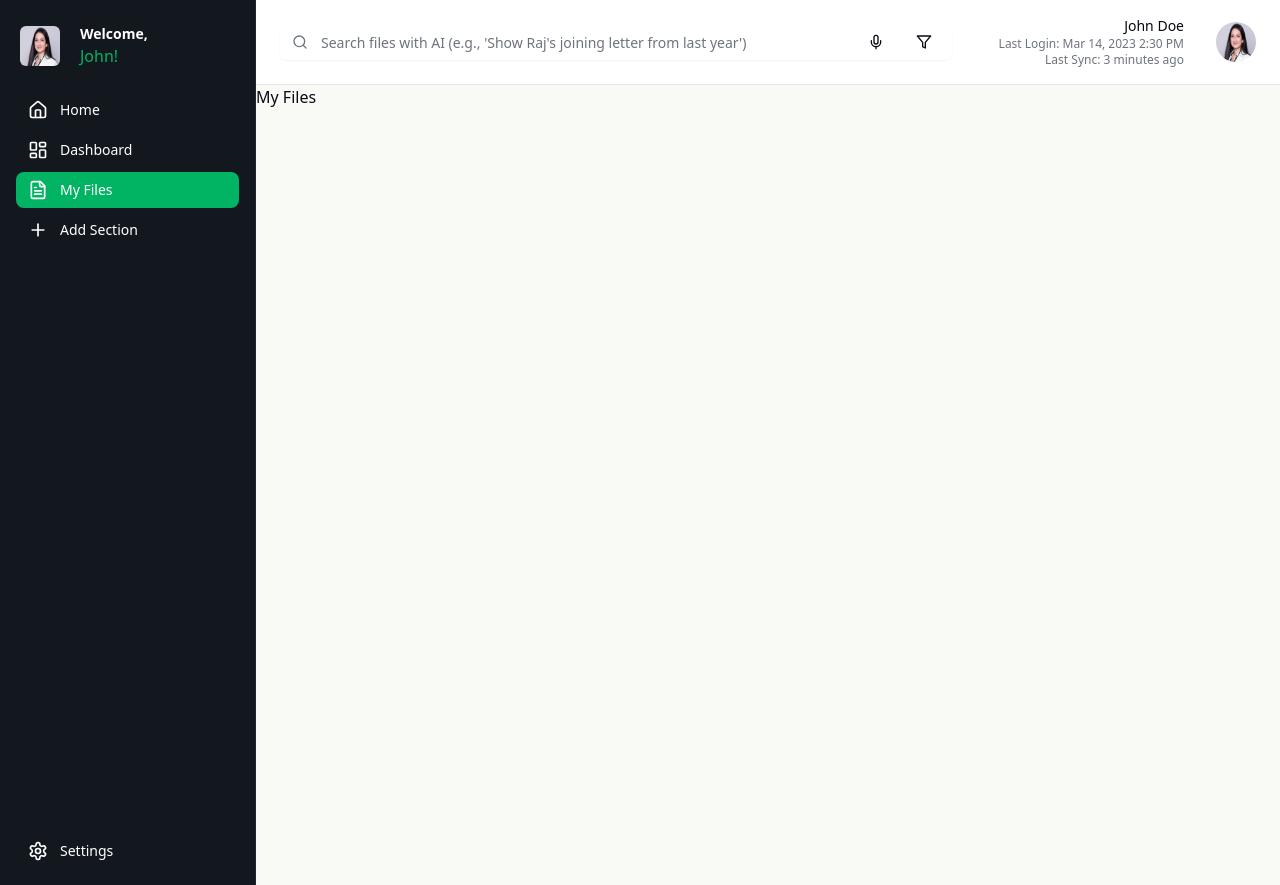
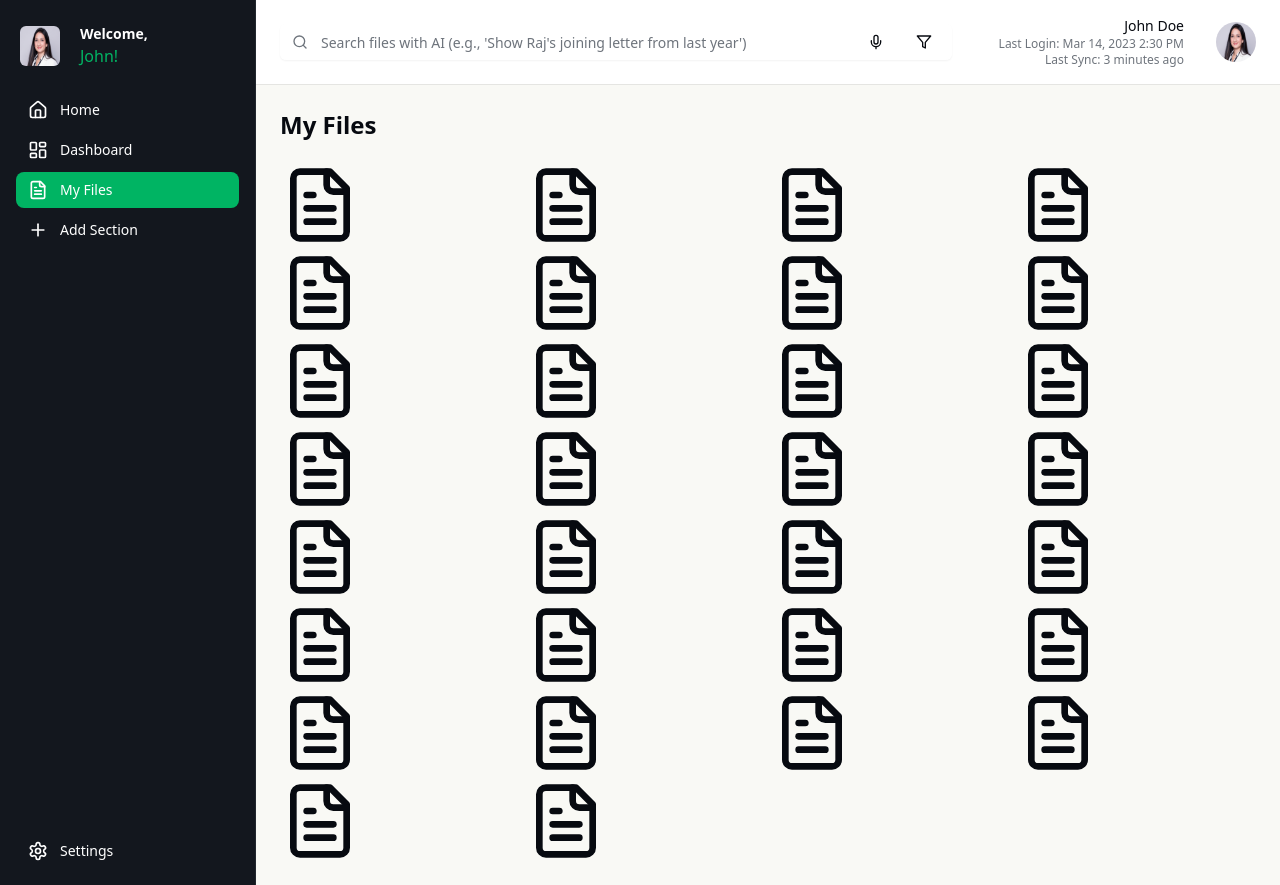
Before and after one commit to durga0702/file-storage, an Angular app: page /myfiles in a window 1280 px wide. Built offline with nearby package versions, Linux system fonts and the light colour scheme.

Commit message:
file works

```diff
--- a/src/app/app.component.html
+++ b/src/app/app.component.html
@@ -94,7 +94,8 @@
           <rect width="7" height="9" x="14" y="12" rx="1"></rect>
           <rect width="7" height="5" x="3" y="16" rx="1"></rect>
         </svg>Dashboard</a><a routerLink='/myfiles' routerLinkActive="active"
-        class="flex items-center px-3 py-2 text-sm font-medium rounded-lg transition-colors bg-clr text-sidebar-foreground hover:bg-sidebar-accent hover:text-sidebar-accent-foreground"><svg
+        class="flex items-center px-3 py-2 text-sm font-medium rounded-lg transition-colors bg-clr text-sidebar-foreground hover:bg-sidebar-accent hover:text-sidebar-accent-foreground">
+        <svg
           xmlns="http://www.w3.org/2000/svg" width="24" height="24" viewBox="0 0 24 24" fill="none"
           stroke="currentColor" stroke-width="2" stroke-linecap="round" stroke-linejoin="round"
           class="lucide lucide-file-text w-5 h-5 mr-3">
@@ -120,7 +121,7 @@
             d="M12.22 2h-.44a2 2 0 0 0-2 2v.18a2 2 0 0 1-1 1.73l-.43.25a2 2 0 0 1-2 0l-.15-.08a2 2 0 0 0-2.73.73l-.22.38a2 2 0 0 0 .73 2.73l.15.1a2 2 0 0 1 1 1.72v.51a2 2 0 0 1-1 1.74l-.15.09a2 2 0 0 0-.73 2.73l.22.38a2 2 0 0 0 2.73.73l.15-.08a2 2 0 0 1 2 0l.43.25a2 2 0 0 1 1 1.73V20a2 2 0 0 0 2 2h.44a2 2 0 0 0 2-2v-.18a2 2 0 0 1 1-1.73l.43-.25a2 2 0 0 1 2 0l.15.08a2 2 0 0 0 2.73-.73l.22-.39a2 2 0 0 0-.73-2.73l-.15-.08a2 2 0 0 1-1-1.74v-.5a2 2 0 0 1 1-1.74l.15-.09a2 2 0 0 0 .73-2.73l-.22-.38a2 2 0 0 0-2.73-.73l-.15.08a2 2 0 0 1-2 0l-.43-.25a2 2 0 0 1-1-1.73V4a2 2 0 0 0-2-2z">
           </path>
           <circle cx="12" cy="12" r="3"></circle>
-        </svg>Settings</a><
+        </svg>Settings</a>
         </div>
       </div>
     </div>
--- a/src/app/dashboard/dashboard.component.html
+++ b/src/app/dashboard/dashboard.component.html
@@ -84,7 +84,9 @@
       <div class="lg:col-span-2 space-y-6">
         <div>
           <h2 class="text-lg font-semibold text-foreground mb-4">Quick Actions</h2>
-          <div class="flex flex-wrap gap-3"><button data-slot="button"
+          <div class="flex flex-wrap gap-3">
+            <input hidden type="file" #fileInput (change)="onFileUpload($event)">
+            <button data-slot="button"   (click)="fileInput.click()"
               class="inline-flex items-center justify-center gap-2 whitespace-nowrap rounded-md text-sm font-medium transition-all disabled:pointer-events-none disabled:opacity-50 [&amp;_svg]:pointer-events-none [&amp;_svg:not([class*='size-'])]:size-4 shrink-0 [&amp;_svg]:shrink-0 outline-none focus-visible:border-ring focus-visible:ring-ring/50 focus-visible:ring-[3px] aria-invalid:ring-destructive/20 dark:aria-invalid:ring-destructive/40 aria-invalid:border-destructive shadow-xs h-9 px-4 py-2 has-[&gt;svg]:px-3 bg-primary text-primary-foreground hover:bg-primary/90"><svg
                 xmlns="http://www.w3.org/2000/svg" width="24" height="24" viewBox="0 0 24 24" fill="none"
                 stroke="currentColor" stroke-width="2" stroke-linecap="round" stroke-linejoin="round"
@@ -92,7 +94,9 @@
                 <path d="M21 15v4a2 2 0 0 1-2 2H5a2 2 0 0 1-2-2v-4"></path>
                 <polyline points="17 8 12 3 7 8"></polyline>
                 <line x1="12" x2="12" y1="3" y2="15"></line>
-              </svg>Upload file</button><button data-slot="button"
+              </svg>Upload file</button>
+              <a href="assets/file-sample_150kB.pdf" download="file.pdf">
+              <button data-slot="button"
               class="inline-flex items-center justify-center gap-2 whitespace-nowrap rounded-md text-sm font-medium transition-all disabled:pointer-events-none disabled:opacity-50 [&amp;_svg]:pointer-events-none [&amp;_svg:not([class*='size-'])]:size-4 shrink-0 [&amp;_svg]:shrink-0 outline-none focus-visible:border-ring focus-visible:ring-ring/50 focus-visible:ring-[3px] aria-invalid:ring-destructive/20 dark:aria-invalid:ring-destructive/40 aria-invalid:border-destructive border bg-background shadow-xs hover:bg-accent hover:text-accent-foreground dark:bg-input/30 dark:border-input dark:hover:bg-input/50 h-9 px-4 py-2 has-[&gt;svg]:px-3"><svg
                 xmlns="http://www.w3.org/2000/svg" width="24" height="24" viewBox="0 0 24 24" fill="none"
                 stroke="currentColor" stroke-width="2" stroke-linecap="round" stroke-linejoin="round"
@@ -100,7 +104,9 @@
                 <path d="M21 15v4a2 2 0 0 1-2 2H5a2 2 0 0 1-2-2v-4"></path>
                 <polyline points="7 10 12 15 17 10"></polyline>
                 <line x1="12" x2="12" y1="15" y2="3"></line>
-              </svg>Export</button><button data-slot="button"
+              </svg>Export</button>
+              </a>
+              <button data-slot="button" (click)="copyLink()"
               class="inline-flex items-center justify-center gap-2 whitespace-nowrap rounded-md text-sm font-medium transition-all disabled:pointer-events-none disabled:opacity-50 [&amp;_svg]:pointer-events-none [&amp;_svg:not([class*='size-'])]:size-4 shrink-0 [&amp;_svg]:shrink-0 outline-none focus-visible:border-ring focus-visible:ring-ring/50 focus-visible:ring-[3px] aria-invalid:ring-destructive/20 dark:aria-invalid:ring-destructive/40 aria-invalid:border-destructive border bg-background shadow-xs hover:bg-accent hover:text-accent-foreground dark:bg-input/30 dark:border-input dark:hover:bg-input/50 h-9 px-4 py-2 has-[&gt;svg]:px-3"><svg
                 xmlns="http://www.w3.org/2000/svg" width="24" height="24" viewBox="0 0 24 24" fill="none"
                 stroke="currentColor" stroke-width="2" stroke-linecap="round" stroke-linejoin="round"
--- a/src/app/dashboard/dashboard.component.ts
+++ b/src/app/dashboard/dashboard.component.ts
@@ -7,4 +7,25 @@ import { Component } from '@angular/core';
 })
 export class DashboardComponent {
 
+
+  /**
+   * file uploading
+   * @param file
+   */
+  onFileUpload(file:any){
+   alert('Uploaded Successfully')
+  }
+
+  /**
+   * copy link
+   */
+  copyLink(){
+    navigator.clipboard.writeText('https://google.com')
+    .then(() => {
+      alert('Link copied to clipboard!');
+    })
+    .catch(err => {
+      console.error('Failed to copy: ', err);
+    });
+  }
 }
--- a/src/app/myfiles/myfiles.component.html
+++ b/src/app/myfiles/myfiles.component.html
@@ -1,4 +1,24 @@
 <!--Home Page-->
-<div class="h-screen">
-    <h1>My Files</h1>
-</div>
+<!--Dashboard-->
+<main class="flex-1 overflow-y-auto p-6 space-y-6">
+    <div>
+      <h1 class="text-2xl font-bold text-foreground mb-6">My Files</h1>
+    </div>
+    <div class="grid grid-cols-4 gap-2">
+        <ng-container *ngFor="let file of [].constructor(30)">
+               <div class="file-w file-h cursor-pointer">
+                <a href="assets/file-sample_150kB.pdf" download="file.pdf">
+                    <svg xmlns="http://www.w3.org/2000/svg" width="24" height="24" viewBox="0 0 24 24" fill="none"
+          stroke="currentColor" stroke-width="2" stroke-linecap="round" stroke-linejoin="round"
+          class="lucide lucide-file-text w-20 h-20 mr-3">
+          <path d="M15 2H6a2 2 0 0 0-2 2v16a2 2 0 0 0 2 2h12a2 2 0 0 0 2-2V7Z"></path>
+          <path d="M14 2v4a2 2 0 0 0 2 2h4"></path>
+          <path d="M10 9H8"></path>
+          <path d="M16 13H8"></path>
+          <path d="M16 17H8"></path>
+        </svg>
+                </a>
+               </div>
+        </ng-container>
+    </div>
+  </main>
```
Also changed, not shown: 2 other files (tests, documents, lock files or other folders).
